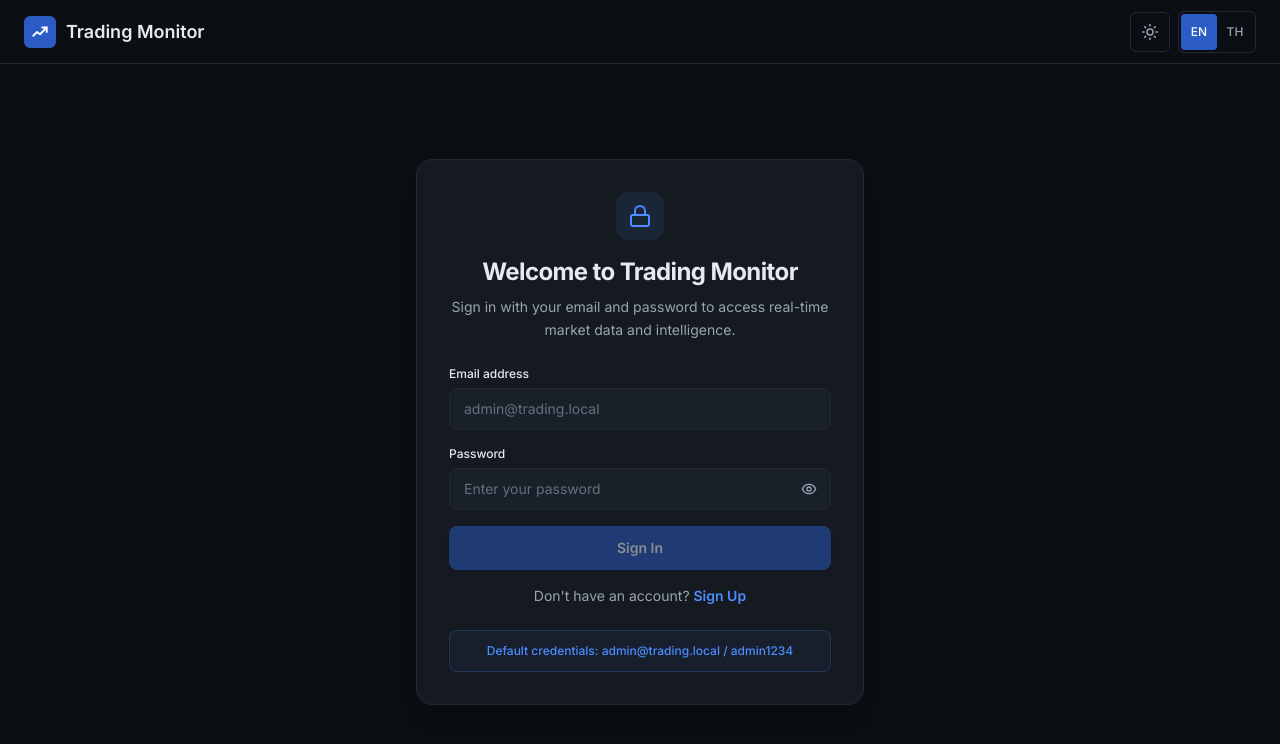
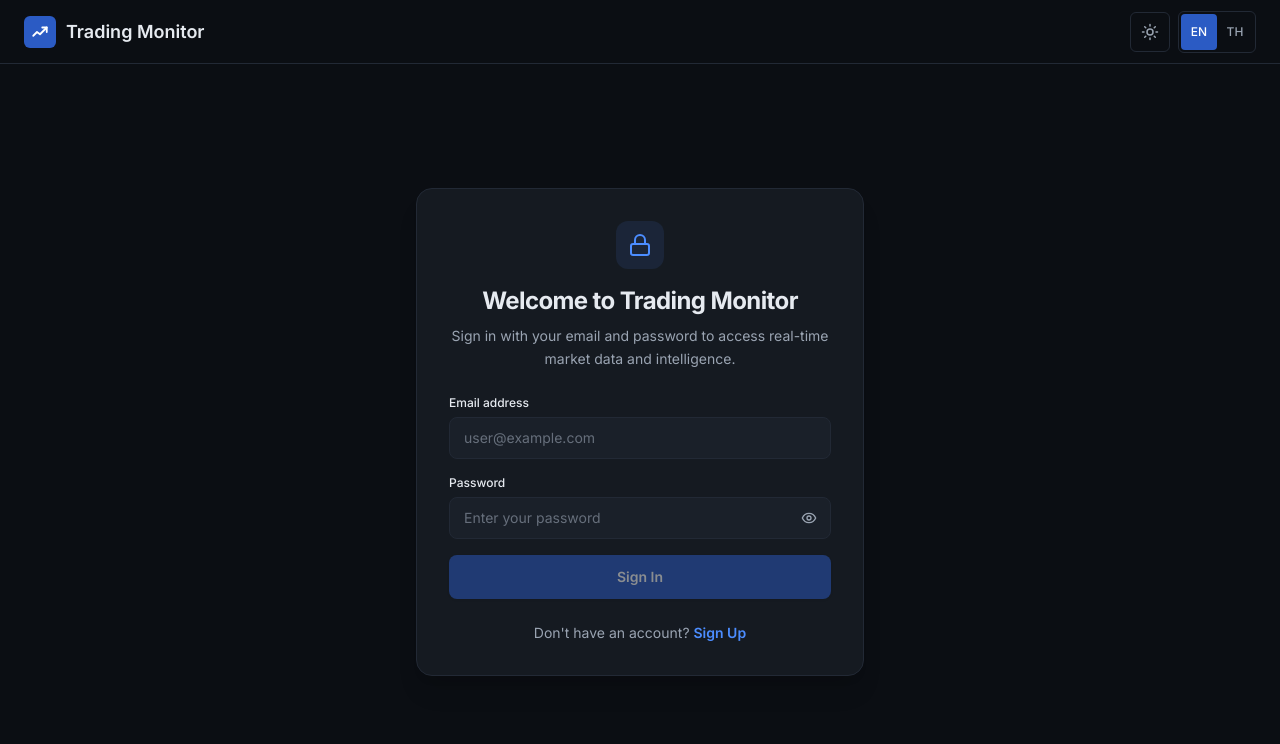
Before and after one commit to Pomyuy2/Trading_Monitor, a Next.js app in the folder web/: page /login in a window 1280 px wide. Shown: the top 744 px of the page. Built offline with nearby package versions, Linux system fonts and the light colour scheme; no server answers; a web font is replaced by a local one.

Commit message:
feat: remove default admin user and default credentials hint

```diff
--- a/web/messages/en.json
+++ b/web/messages/en.json
@@ -385,7 +385,7 @@
     "signUpTitle": "Create an Account",
     "signUpSubtitle": "Register with your email and invitation code to get started.",
     "email": "Email address",
-    "emailPlaceholder": "admin@trading.local",
+    "emailPlaceholder": "user@example.com",
     "password": "Password",
     "passwordPlaceholder": "Enter your password",
     "confirmPassword": "Confirm password",
@@ -406,8 +406,7 @@
     "errorPasswordMismatch": "Passwords do not match.",
     "errorPasswordTooShort": "Password must be at least 6 characters.",
     "dontHaveAccount": "Don't have an account?",
-    "alreadyHaveAccount": "Already have an account?",
-    "defaultCredentialsHint": "Default credentials: {email} / {password}"
+    "alreadyHaveAccount": "Already have an account?"
   },
   "connection": {
     "offline": "You are offline. Prices and news will update when the connection is back.",
--- a/web/messages/th.json
+++ b/web/messages/th.json
@@ -385,7 +385,7 @@
     "signUpTitle": "สร้างบัญชีผู้ใช้",
     "signUpSubtitle": "ลงทะเบียนด้วยอีเมลและรหัสคำเชิญเพื่อเริ่มต้นใช้งาน",
     "email": "ที่อยู่อีเมล",
-    "emailPlaceholder": "admin@trading.local",
+    "emailPlaceholder": "user@example.com",
     "password": "รหัสผ่าน",
     "passwordPlaceholder": "กรอกรหัสผ่านของคุณ",
     "confirmPassword": "ยืนยันรหัสผ่าน",
@@ -406,8 +406,7 @@
     "errorPasswordMismatch": "รหัสผ่านไม่ตรงกัน",
     "errorPasswordTooShort": "รหัสผ่านต้องมีความยาวอย่างน้อย 6 ตัวอักษร",
     "dontHaveAccount": "ยังไม่มีบัญชีใช่ไหม?",
-    "alreadyHaveAccount": "มีบัญชีอยู่แล้ว?",
-    "defaultCredentialsHint": "ข้อมูลเข้าสู่ระบบเริ่มต้น: {email} / {password}"
+    "alreadyHaveAccount": "มีบัญชีอยู่แล้ว?"
   },
   "connection": {
     "offline": "คุณออฟไลน์อยู่ ราคาและข่าวจะอัปเดตเมื่อกลับมาเชื่อมต่อ",
--- a/web/src/app/login/page.tsx
+++ b/web/src/app/login/page.tsx
@@ -172,7 +172,7 @@ export default function LoginPage() {
             </form>
 
             {/* Link to sign up */}
-            <div className="mt-4 text-center text-xs sm:text-sm text-muted">
+            <div className="mt-6 text-center text-xs sm:text-sm text-muted">
               {t('auth.dontHaveAccount')}{' '}
               <Link
                 href="/signup"
@@ -180,16 +180,6 @@ export default function LoginPage() {
               >
                 {t('auth.signUp')}
               </Link>
-            </div>
-
-            {/* Default credentials hint */}
-            <div className="mt-6 rounded-lg border border-accent/20 bg-accent/5 p-3 text-center text-xs text-muted">
-              <span className="font-medium text-accent">
-                {t('auth.defaultCredentialsHint', {
-                  email: 'admin@trading.local',
-                  password: 'admin1234',
-                })}
-              </span>
             </div>
           </div>
         </div>
--- a/web/src/auth.ts
+++ b/web/src/auth.ts
@@ -47,11 +47,11 @@ export const { handlers, signIn, signOut, auth } = NextAuth({
           // Continue to env check fallback if Fastify is booting or unreachable
         }
 
-        // 2. Fallback to environment variables
-        const envEmail = (process.env.AUTH_USER_EMAIL?.trim() || 'admin@trading.local').toLowerCase();
-        const envPass = process.env.AUTH_USER_PASSWORD || 'admin1234';
+        // 2. Fallback to environment variables (only if explicitly configured)
+        const envEmail = process.env.AUTH_USER_EMAIL?.trim().toLowerCase();
+        const envPass = process.env.AUTH_USER_PASSWORD;
 
-        if (email === envEmail && password === envPass) {
+        if (envEmail && envPass && email === envEmail && password === envPass) {
           return {
             id: 'admin-env',
             email: envEmail,
```
Also changed, not shown: 2 other files (tests, documents, lock files or other folders).
